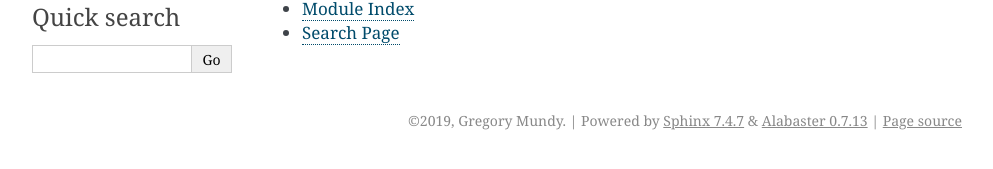
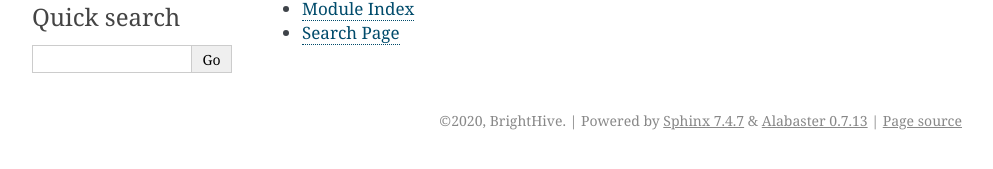
Before and after one commit to brighthive/data-resource-api, a Sphinx documentation site: the page built from docs/source/index.rst, in a window 1280 px wide. Shown: the part 245-414 px from the top of the page, without its empty margins (148-1141 px from the left). Built offline with Sphinx 7.4.7, drawn with Linux system fonts in a browser that asks for light colours.

Commit message:
Clean up

```diff
--- a/docs/source/conf.py
+++ b/docs/source/conf.py
@@ -18,8 +18,8 @@
 # -- Project information -----------------------------------------------------
 
 project = "data-resource-api"
-copyright = "2019, Gregory Mundy"
-author = "Gregory Mundy"
+copyright = "2020, BrightHive"
+author = "Gregory Mundy, Logan Ripplinger"
 
 # The full version, including alpha/beta/rc tags
 release = "1.0.0"
```
Also changed, not shown: .pre-commit-config.yaml, 2 other files.
